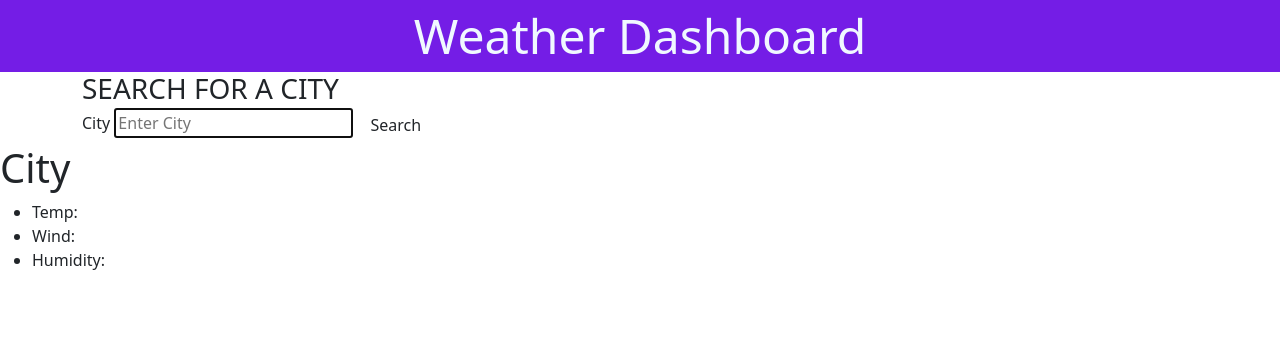
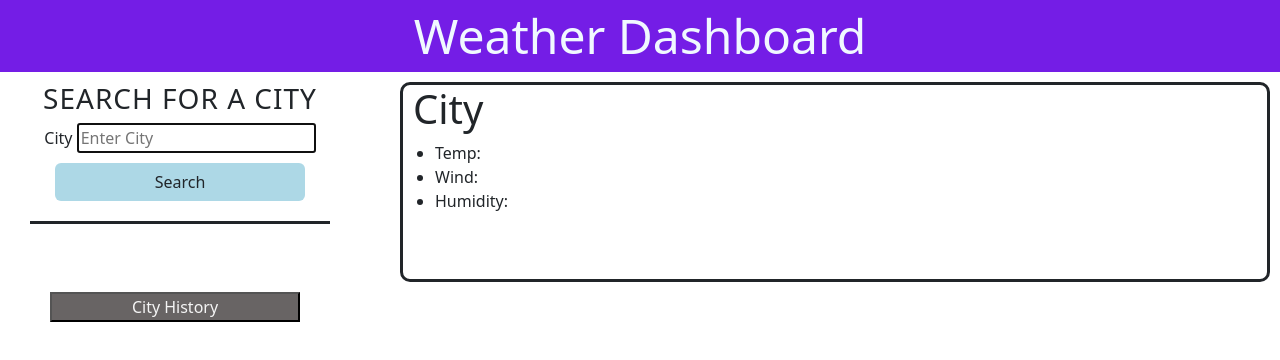
Before and after one commit to Saosyn/C6-Weather-Dashboard, a plain HTML site: page index.html in a window 1280 px wide. Drawn offline with nearby package versions, Linux system fonts and the light colour scheme.

Commit message:
added some design to the layout

```diff
--- a/index.html
+++ b/index.html
@@ -37,8 +37,10 @@
         <li>Humidity:</li>
       </ul>
     </div>
-    <div id="city-history"></div>
-    <div id="five-day-fore" class="row spacebetween"></div>
+    <div class="city-history">
+      <button type="submit" class="btn-city-his">City History</button>
+    </div>
+    <div class="five-day-fore" class="row spacebetween"></div>
 
     <script
       src="https://code.jquery.com/jquery-3.7.1.js"
--- a/style.css
+++ b/style.css
@@ -5,30 +5,54 @@
     color: aliceblue;
 }
 
-.container-md {
+.container {
+    position: fixed;
+    width: 300px;
+    text-align: center;
+    margin-left: 30px;
+    padding: 10px;
+    border-bottom: solid;
+}
+
+.card-header {
+    letter-spacing: 1px;
+    margin: 0 0 7px 0;
+}
+
+.btn {
+    background-color: lightblue;
+    margin: 10px;
+    width: 250px;
+}
+
+.weath-box {
+    /* margin-left: 400px; */
+    position: relative;
+    border: solid;
+    border-radius: 10px;
+    height: 200px;
+    width: auto;
+    margin: 10px 10px 0 400px;
+}
+
+.city {
+    margin-left: 10px;
+}
+
+.city-history {
 
 }
 
-.card-header {
+.btn-city-his {
+    background-color: rgb(104, 100, 100);
+    margin: 10px;
+    width: 250px;
+    position: fixed;
+    margin-left: 50px;
+    color: whitesmoke;
 
 }
 
-.btn {
+.five-day-fore {
 
 }
-
-.weath-box {
-
-}
-
-.city {
-
-}
-
-#city-history {
-
-}
-
-#five-day-fore {
-
-}
```
